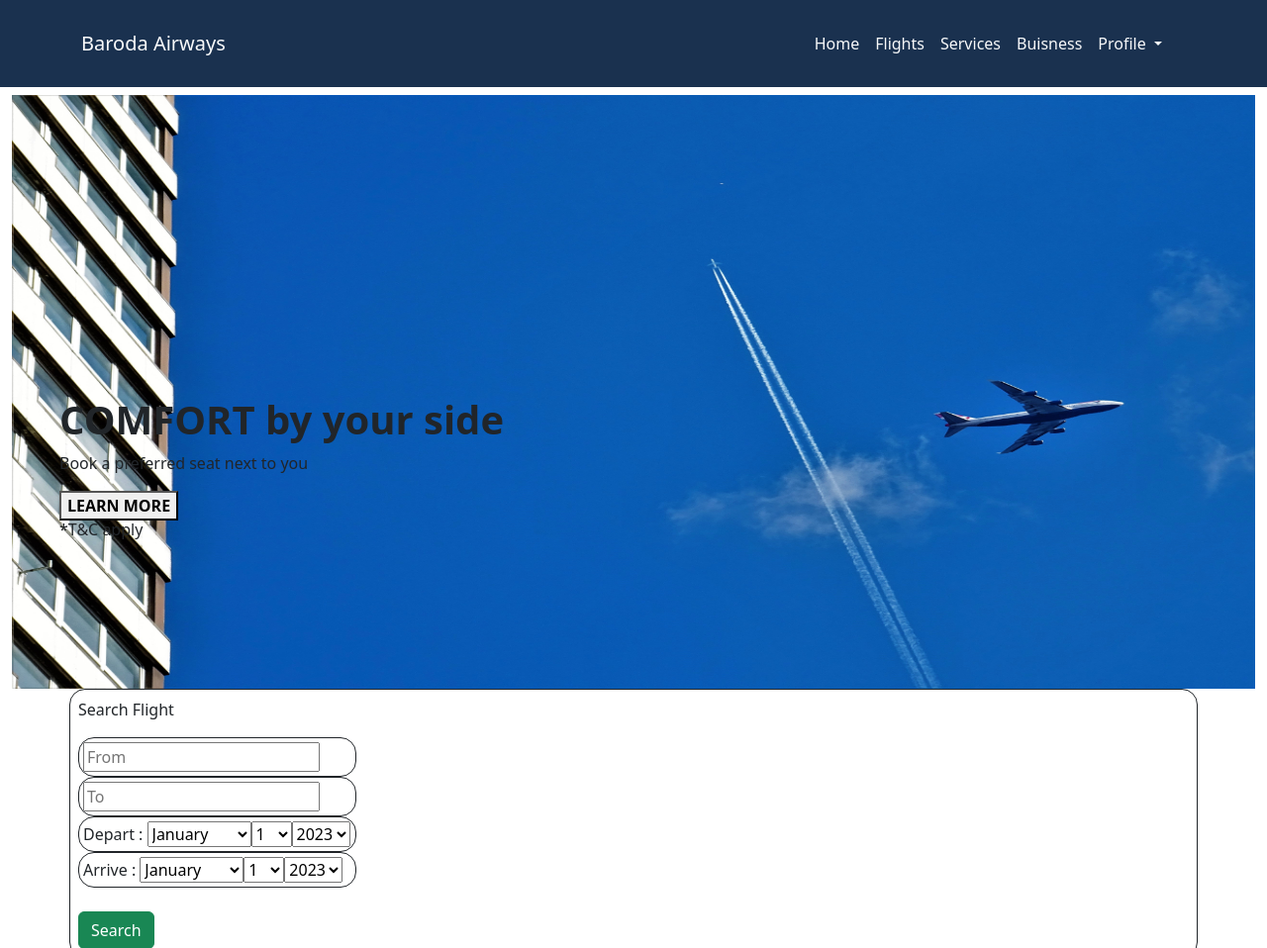
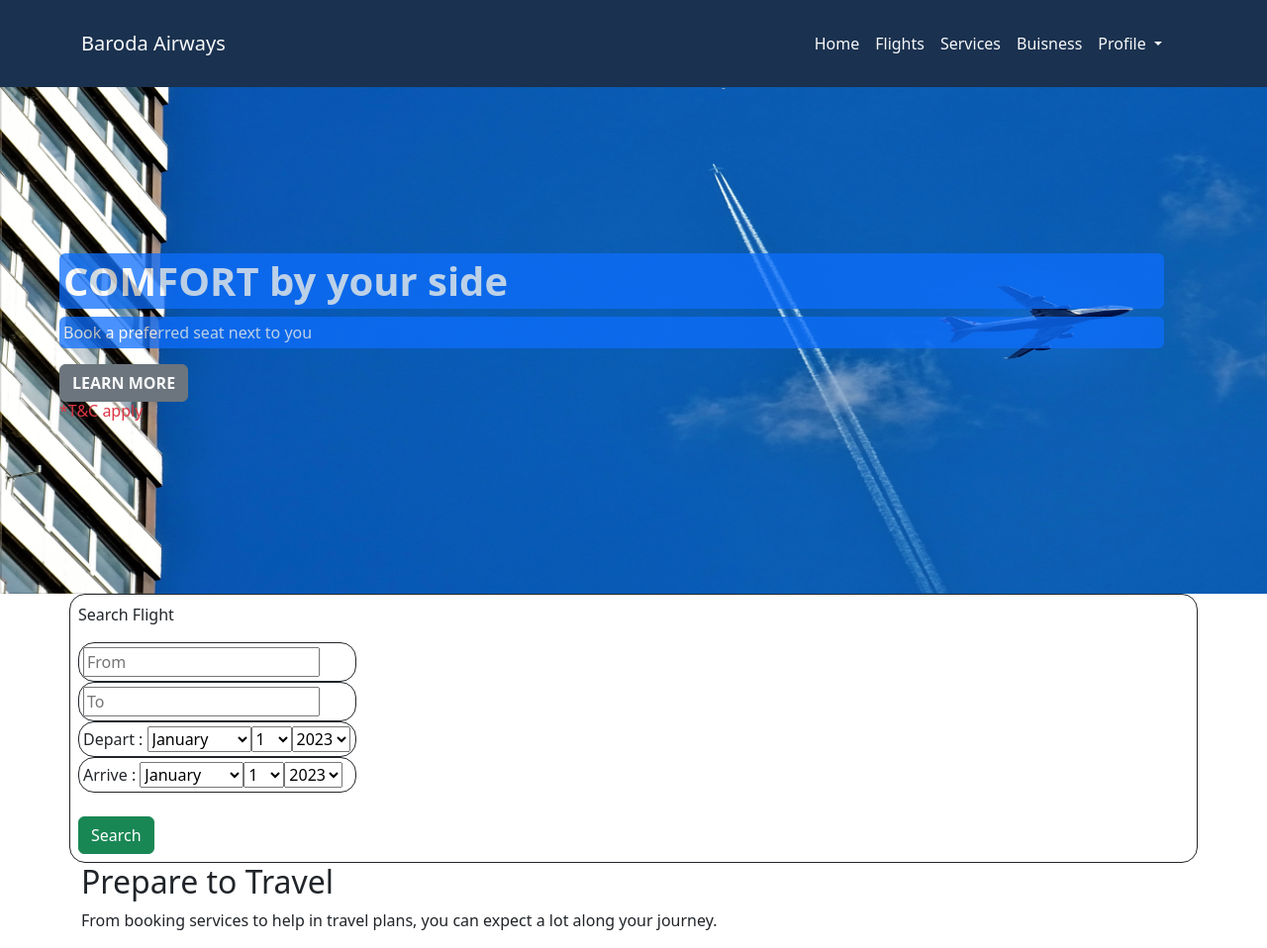
Before and after one commit to Sachinkalgude/Airport_Management_System, a Django app: page / in a window 1280 px wide. Shown: the top 958 px of the page at 99% size. Run offline with Django 4.2, Linux system fonts and the light colour scheme.

Commit message:
small ui changes

```diff
--- a/templates/base.html
+++ b/templates/base.html
@@ -13,7 +13,7 @@
     />
   </head>
   <body>
-    <div class="container p-5">
+    <div class="container">
       <nav
         class="navbar navbar-expand-lg fixed-top py-4"
         style="background-color: #1a314f"
--- a/templates/index.html
+++ b/templates/index.html
@@ -6,7 +6,7 @@
   crossorigin="anonymous"
 />
 
-<div class="container-fluid">
+<div class="container-fluid p-0">
   <img
     src="{% static 'index_img/air.jpg' %}"
     alt=""
@@ -14,11 +14,18 @@
     class="img-fluid position-relative"
     style="width: 100%; height: 600px"
   />
-  <div class="container position-absolute top-50 start-0 ms-5">
-    <h1 class="fw-semibold">COMFORT by your side</h1>
-    <p class="fw-medium">Book a preferred seat next to you</p>
-    <button class="fw-semibold">LEARN MORE</button>
-    <h6>*T&C apply</h6>
+  <div
+    class="container position-absolute top-0 start-0 ms-5"
+    style="margin-top: 20%"
+  >
+    <h1 class="fw-semibold text-light bg-primary rounded-2 p-1 opacity-75">
+      COMFORT by your side
+    </h1>
+    <p class="fw-medium text-light bg-primary rounded-2 p-1 opacity-75">
+      Book a preferred seat next to you
+    </p>
+    <button class="fw-semibold text-light btn btn-secondary">LEARN MORE</button>
+    <h6 class="text-danger">*T&C apply</h6>
   </div>
 </div>
 <div class="container border border-dark border-1 rounded-4 p-2">
```
